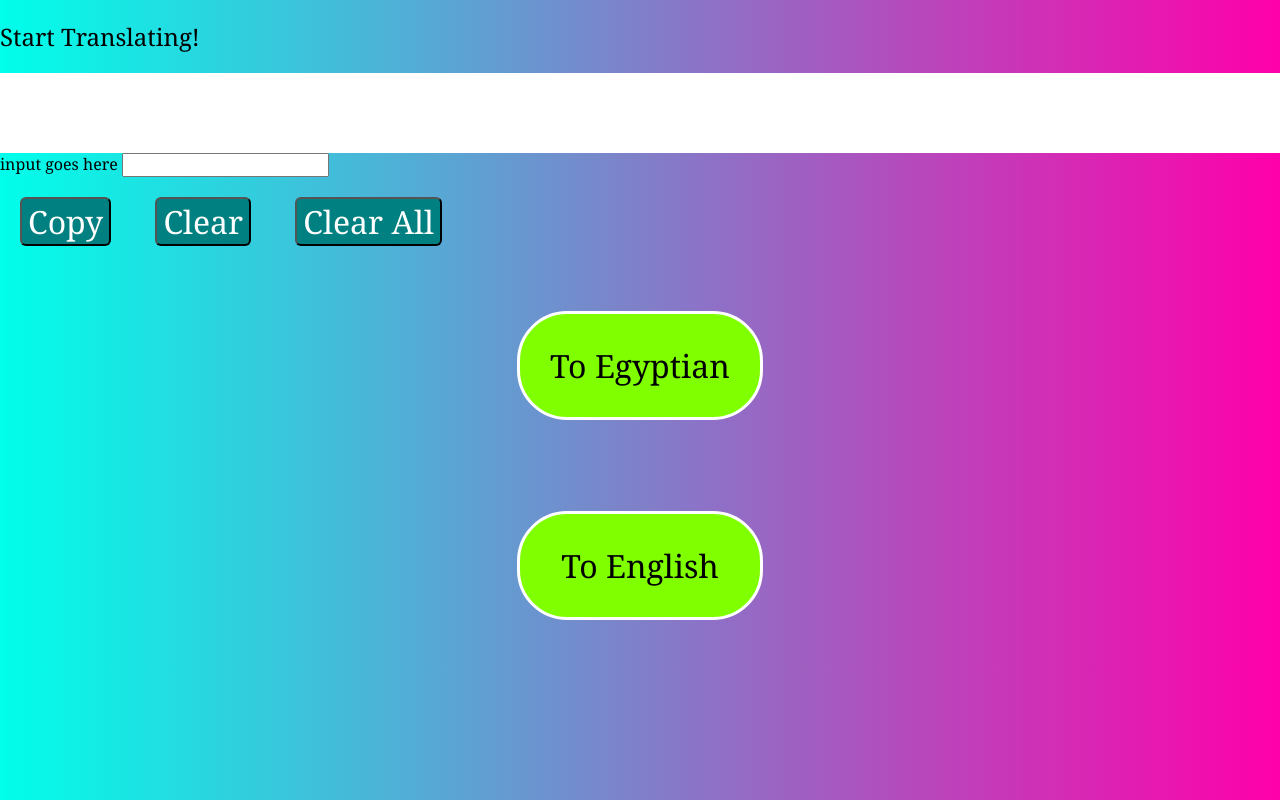
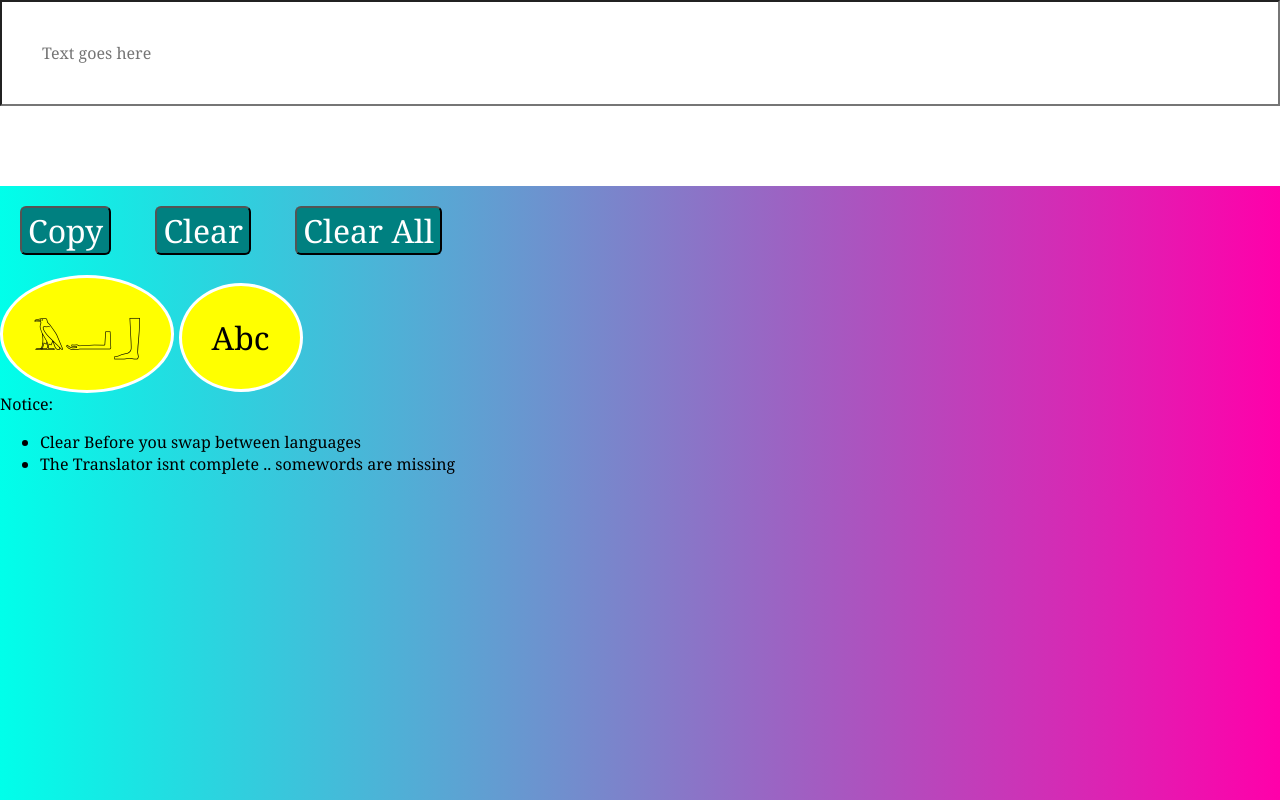
Before and after one commit to kirolossedra/vv11345, a plain HTML site: page index.html in a window 1280 px wide. Drawn offline with Linux system fonts and the light colour scheme.

Commit message:
third commit

```diff
--- a/index.html
+++ b/index.html
@@ -4,20 +4,20 @@
 <script src="code.js"></script>
 <title>Egyptinator
 
-    <link rel=”icon” type=”image/ico” url=https://drive.google.com/file/d/1VcQ7zKKRjH3H7D9My_-VU2ZFqK8mgw2l/view?usp=sharing />
 
 </title>
 
 <nav>
-    <h1>Start Translating!</h1>
+
 
 </nav>
 
 
 <head>
-    <div  class="output" id="demo"></div>
-    input goes here
-    <input type="text" id="myInput" oninput="myFunction()">
+    <input class="inpo" type="text" placeholder="Text goes here" id="myInput" oninput="myFunction()">
+
+    <div  class="output"  id="demo"></div>
+
 
 
 
@@ -31,10 +31,19 @@
         <button onclick="my()">Clear</button>
         <button onclick="clearall()">Clear All</button>
 
+
     </div>
     <div class="swap">
-        <button onclick="seg()" >To Egyptian</button>
-        <button onclick="sng()" >To English</button>
+        <button  onclick="seg()" >𓄿𓂝𓃀 </button>
+        <button  onclick="sng()" >Abc</button>
+    </div>
+    <div class="inst">
+        Notice:
+        <ul>
+            <li>Clear Before you swap between languages</li>
+            <li>The Translator isnt complete .. somewords are missing</li>
+
+        </ul>
     </div>
 
 
--- a/style.css
+++ b/style.css
@@ -12,10 +12,12 @@ body{
     background: linear-gradient(to RIGHT , #00FFEA,#FF00AA);
 }
 .swap{
-    display: grid;
+    display: inline;
     justify-content: center;
     align-items: center;
+
     min-height: 50vh;
+
 
 }
 .swap > button{
@@ -26,8 +28,8 @@ body{
     font-size: 2rem;
     outline: none;
     border: 3px solid white;
-    background-color: chartreuse;
-    border-radius: 50px;
+    background-color: yellow;
+    border-radius: 100%;
 
 }
 .swap>button:hover{
@@ -63,3 +65,16 @@ body{
     color: rgb(127,255,120);
     border-radius: 2000%
 }
+.inpo{
+    font-size: 1rem;
+    background-color: white;
+
+    display: flex;
+
+    padding: 40px;
+    flex-direction: column;
+    word-wrap: break-word;
+    overflow: hidden;
+    width: 100%;
+
+}
```
